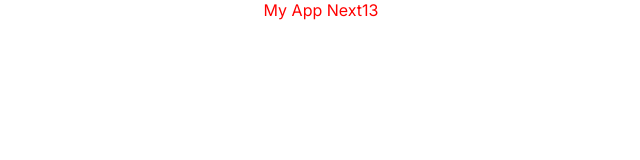
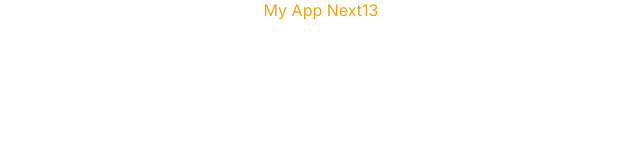
Before and after one commit to appswefit/welearn-nextjs, a Next.js app: page / in a window 1280 px wide. Shown: the top 160 px of the page, without its empty margins (319-959 px from the left). Built offline with nearby package versions, Linux system fonts and the light colour scheme.

Commit message:
fix: aplicando cor de tema

```diff
--- a/src/presentation/flows/Home/styles.ts
+++ b/src/presentation/flows/Home/styles.ts
@@ -11,5 +11,5 @@ export const Main = styled.main`
 export const Description = styled.span`
   font-weight: 400;
   font-size: 16px;
-  color: red;
+  color: ${({ theme }) => theme.colors.YELLOW_500};
 `;
```
